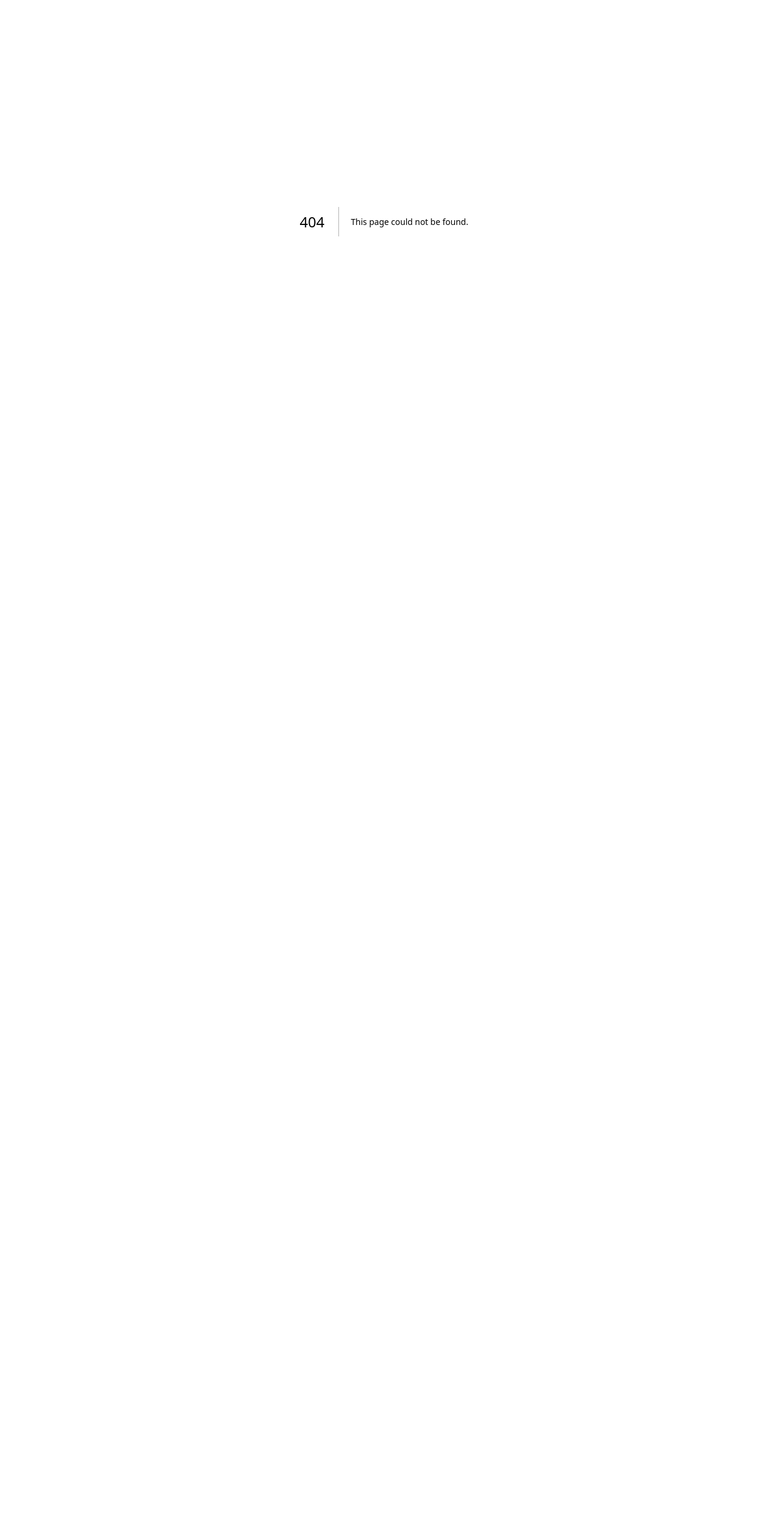
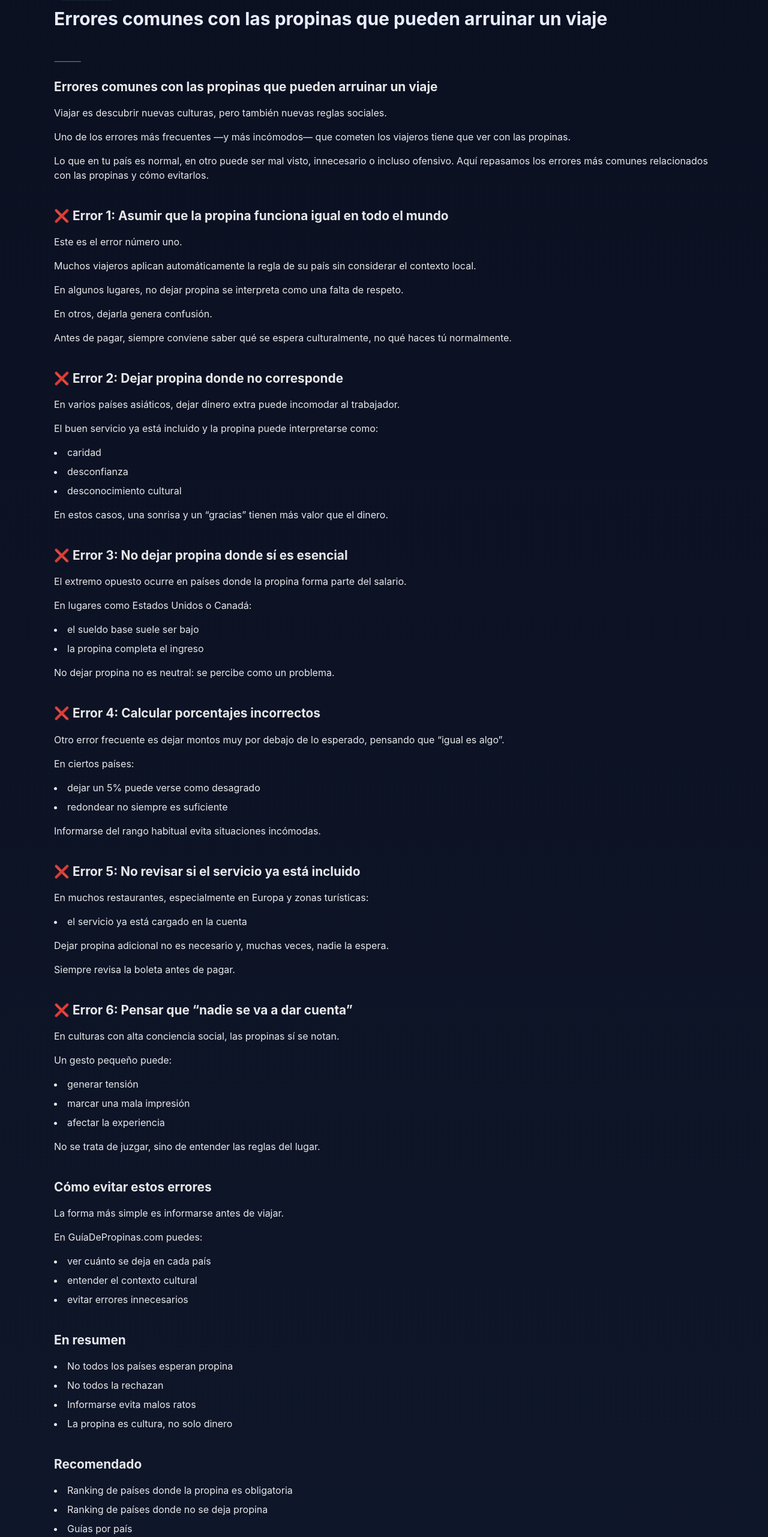
Before and after one commit to elpenultimo/guiadepropinas, a Next.js app: page /errores-comunes-propinas-viaje in a window 1280 px wide. Before the commit this address had no page. Shown: the part 124-2686 px from the top of the page at 60% size. Before the commit the page ends 1155 px from the top, so only its background shows below. Built offline with nearby package versions, Linux system fonts and the light colour scheme; no server answers.

Commit message:
feat: add second editorial anchor page about tipping mistakes

```diff
--- /dev/null
+++ b/app/errores-comunes-propinas-viaje/page.tsx
@@ -0,0 +1,155 @@
+import type { Metadata } from "next";
+import Link from "next/link";
+
+const baseUrl = process.env.NEXT_PUBLIC_SITE_URL ?? "https://guiadepropinas.vercel.app";
+const normalizedBaseUrl = baseUrl.endsWith("/") ? baseUrl.slice(0, -1) : baseUrl;
+
+export const metadata: Metadata = {
+  title: "Errores comunes con las propinas que pueden arruinar un viaje",
+  description:
+    "Un repaso claro de los errores más comunes con las propinas al viajar y cómo evitarlos para no pasar malos ratos.",
+  alternates: {
+    canonical: `${normalizedBaseUrl}/errores-comunes-propinas-viaje`,
+  },
+  openGraph: {
+    title: "Errores comunes con las propinas que pueden arruinar un viaje",
+    description:
+      "Descubre los errores más frecuentes con las propinas en viajes y aprende a evitarlos con contexto cultural.",
+    url: `${normalizedBaseUrl}/errores-comunes-propinas-viaje`,
+  },
+};
+
+export default function ErroresComunesPropinasViajePage() {
+  return (
+    <div className="space-y-10">
+      <header className="space-y-3">
+        <p className="badge">Guía editorial</p>
+        <h1 className="text-3xl font-bold">Errores comunes con las propinas que pueden arruinar un viaje</h1>
+      </header>
+
+      <section className="space-y-4 text-white/90">
+        <p className="text-white/40">⸻</p>
+        <h2 className="section-title">Errores comunes con las propinas que pueden arruinar un viaje</h2>
+        <p>Viajar es descubrir nuevas culturas, pero también nuevas reglas sociales.</p>
+        <p>
+          Uno de los errores más frecuentes —y más incómodos— que cometen los viajeros tiene que ver con las propinas.
+        </p>
+        <p>
+          Lo que en tu país es normal, en otro puede ser mal visto, innecesario o incluso ofensivo. Aquí repasamos los
+          errores más comunes relacionados con las propinas y cómo evitarlos.
+        </p>
+      </section>
+
+      <section className="space-y-4 text-white/90">
+        <h2 className="section-title">❌ Error 1: Asumir que la propina funciona igual en todo el mundo</h2>
+        <p>Este es el error número uno.</p>
+        <p>Muchos viajeros aplican automáticamente la regla de su país sin considerar el contexto local.</p>
+        <p>En algunos lugares, no dejar propina se interpreta como una falta de respeto.</p>
+        <p>En otros, dejarla genera confusión.</p>
+        <p>Antes de pagar, siempre conviene saber qué se espera culturalmente, no qué haces tú normalmente.</p>
+      </section>
+
+      <section className="space-y-4 text-white/90">
+        <h2 className="section-title">❌ Error 2: Dejar propina donde no corresponde</h2>
+        <p>En varios países asiáticos, dejar dinero extra puede incomodar al trabajador.</p>
+        <p>El buen servicio ya está incluido y la propina puede interpretarse como:</p>
+        <ul className="list-disc list-inside space-y-2">
+          <li>caridad</li>
+          <li>desconfianza</li>
+          <li>desconocimiento cultural</li>
+        </ul>
+        <p>En estos casos, una sonrisa y un “gracias” tienen más valor que el dinero.</p>
+      </section>
+
+      <section className="space-y-4 text-white/90">
+        <h2 className="section-title">❌ Error 3: No dejar propina donde sí es esencial</h2>
+        <p>El extremo opuesto ocurre en países donde la propina forma parte del salario.</p>
+        <p>En lugares como Estados Unidos o Canadá:</p>
+        <ul className="list-disc list-inside space-y-2">
+          <li>el sueldo base suele ser bajo</li>
+          <li>la propina completa el ingreso</li>
+        </ul>
+        <p>No dejar propina no es neutral: se percibe como un problema.</p>
+      </section>
+
+      <section className="space-y-4 text-white/90">
+        <h2 className="section-title">❌ Error 4: Calcular porcentajes incorrectos</h2>
+        <p>Otro error frecuente es dejar montos muy por debajo de lo esperado, pensando que “igual es algo”.</p>
+        <p>En ciertos países:</p>
+        <ul className="list-disc list-inside space-y-2">
+          <li>dejar un 5% puede verse como desagrado</li>
+          <li>redondear no siempre es suficiente</li>
+        </ul>
+        <p>Informarse del rango habitual evita situaciones incómodas.</p>
+      </section>
+
+      <section className="space-y-4 text-white/90">
+        <h2 className="section-title">❌ Error 5: No revisar si el servicio ya está incluido</h2>
+        <p>En muchos restaurantes, especialmente en Europa y zonas turísticas:</p>
+        <ul className="list-disc list-inside space-y-2">
+          <li>el servicio ya está cargado en la cuenta</li>
+        </ul>
+        <p>Dejar propina adicional no es necesario y, muchas veces, nadie la espera.</p>
+        <p>Siempre revisa la boleta antes de pagar.</p>
+      </section>
+
+      <section className="space-y-4 text-white/90">
+        <h2 className="section-title">❌ Error 6: Pensar que “nadie se va a dar cuenta”</h2>
+        <p>En culturas con alta conciencia social, las propinas sí se notan.</p>
+        <p>Un gesto pequeño puede:</p>
+        <ul className="list-disc list-inside space-y-2">
+          <li>generar tensión</li>
+          <li>marcar una mala impresión</li>
+          <li>afectar la experiencia</li>
+        </ul>
+        <p>No se trata de juzgar, sino de entender las reglas del lugar.</p>
+      </section>
+
+      <section className="space-y-4 text-white/90">
+        <h2 className="section-title">Cómo evitar estos errores</h2>
+        <p>
+          La forma más simple es <Link href="/por-que-existe-la-propina" className="link">informarse antes de viajar</Link>.
+        </p>
+        <p>En <Link href="/" className="link">GuíaDePropinas.com</Link> puedes:</p>
+        <ul className="list-disc list-inside space-y-2">
+          <li>ver cuánto se deja en cada país</li>
+          <li>entender el contexto cultural</li>
+          <li>evitar errores innecesarios</li>
+        </ul>
+      </section>
+
+      <section className="space-y-4 text-white/90">
+        <h2 className="section-title">En resumen</h2>
+        <ul className="list-disc list-inside space-y-2">
+          <li>No todos los países esperan propina</li>
+          <li>No todos la rechazan</li>
+          <li>Informarse evita malos ratos</li>
+          <li>La propina es cultura, no solo dinero</li>
+        </ul>
+      </section>
+
+      <section className="space-y-4 text-white/90">
+        <h2 className="section-title">Recomendado</h2>
+        <ul className="list-disc list-inside space-y-2">
+          <li>
+            <Link href="/ranking" className="link">
+              Ranking de países donde la propina es obligatoria
+            </Link>
+          </li>
+          <li>
+            <Link href="/ranking" className="link">
+              Ranking de países donde no se deja propina
+            </Link>
+          </li>
+          <li>
+            <Link href="/paises" className="link">
+              Guías por país
+            </Link>
+          </li>
+        </ul>
+      </section>
+
+      <p className="text-white/40">⸻</p>
+    </div>
+  );
+}
--- a/components/Footer.tsx
+++ b/components/Footer.tsx
@@ -14,6 +14,9 @@ export function Footer() {
         <Link href="/por-que-existe-la-propina" className="link text-sm">
           Guía editorial: ¿Por qué existe la propina?
         </Link>
+        <Link href="/errores-comunes-propinas-viaje" className="link text-sm">
+          Guía editorial: errores comunes con las propinas al viajar
+        </Link>
         <p className="text-white/60">
           © 2026 Guía de Propinas. Información referencial y sujeta a cambios locales.
         </p>
```
